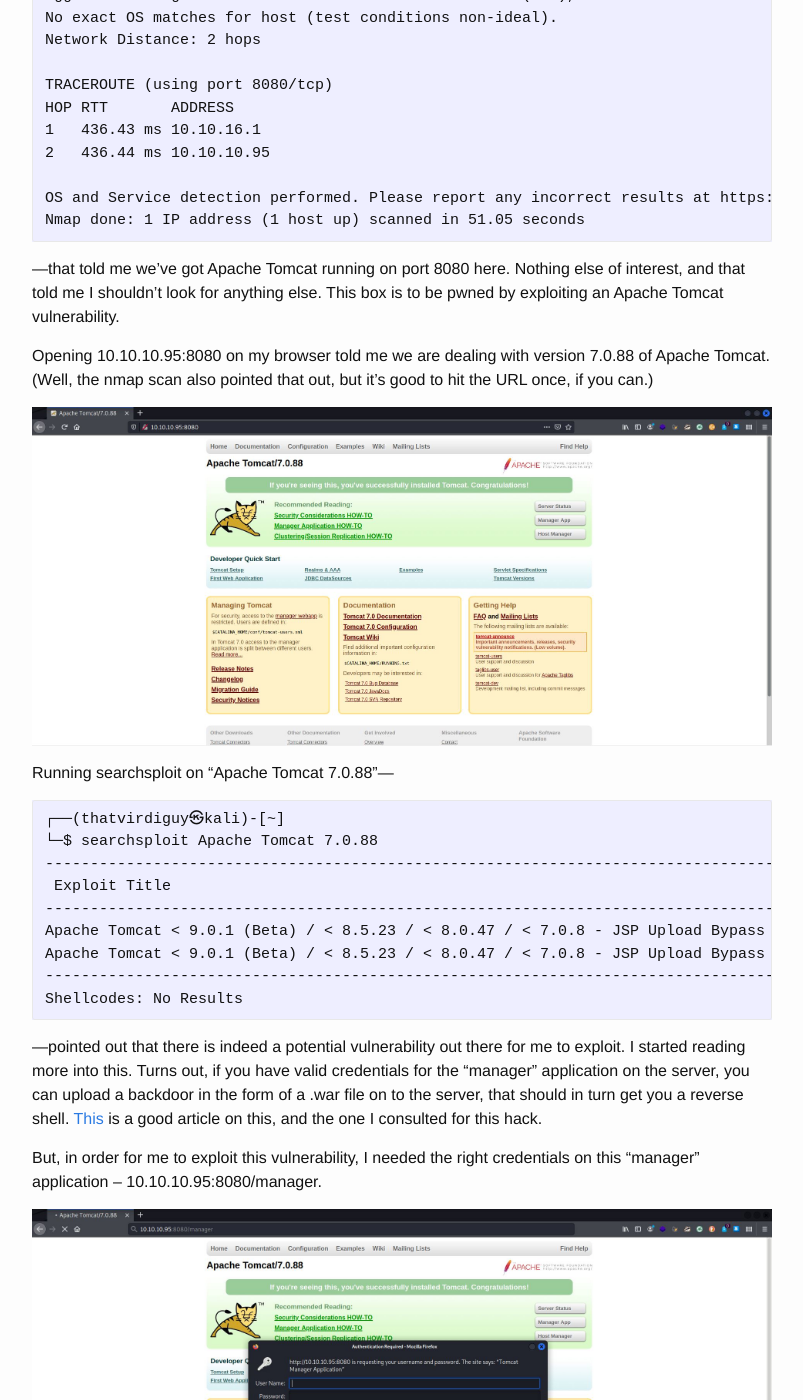
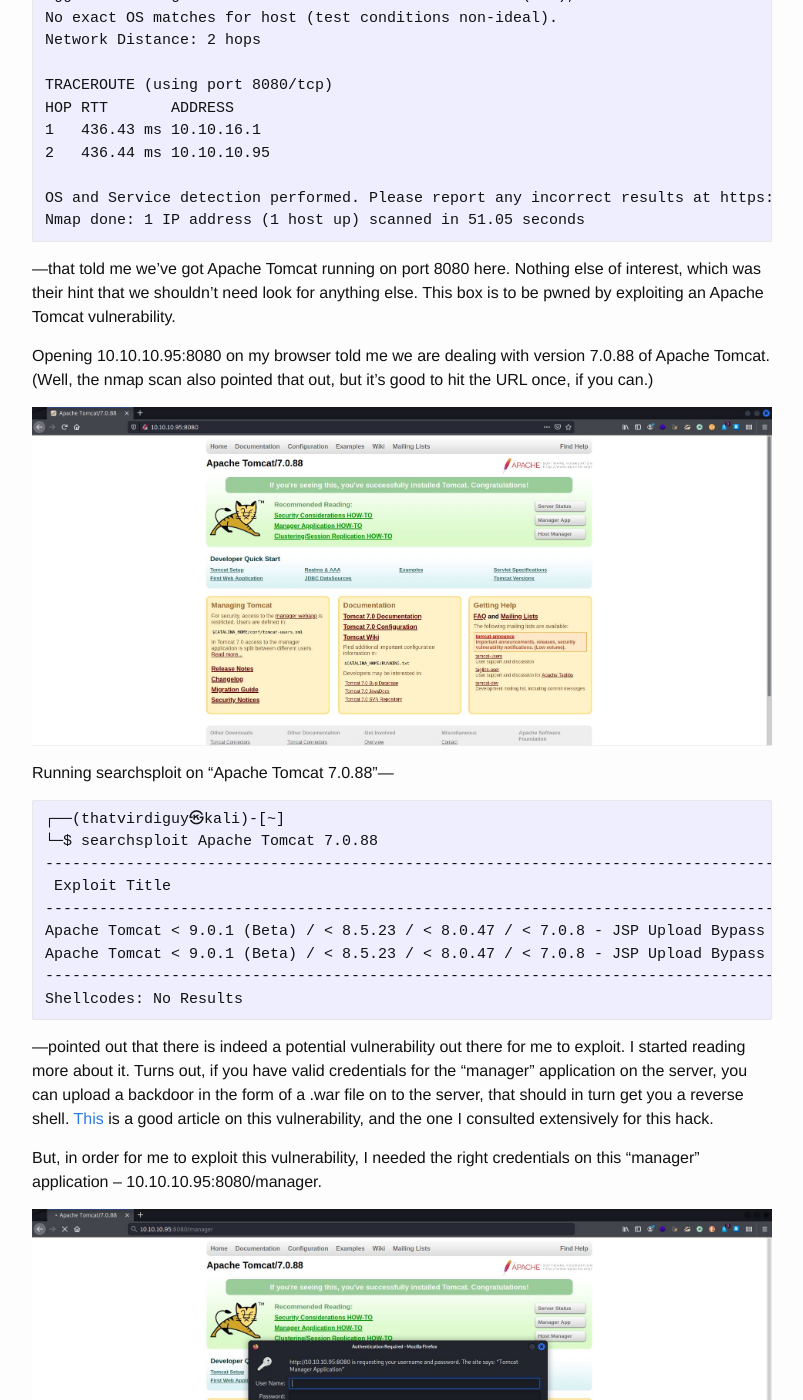
Before and after one commit to thatvirdiguy/thatvirdiguy.github.io, a Jekyll site: the page built from _posts/2022-02-21-hack-the-box:-jerry.md, in a window 1280 px wide and 1400 px high, scrolled down 917 px. Shown: the whole window, without its empty margins (238-1041 px from the left). Built offline with Jekyll 4.4.1, drawn with Linux system fonts in a browser that asks for light colours; our own code applies the rules of GitHub Pages for plain Markdown files; some of the changed text lies outside the part shown.

Commit message:
typo fix

````diff
--- a/_posts/2022-02-21-hack-the-box:-jerry.md
+++ b/_posts/2022-02-21-hack-the-box:-jerry.md
@@ -30,7 +30,7 @@
 Nmap done: 1 IP address (1 host up) scanned in 51.05 seconds
 ```
 
-—that told me we've got Apache Tomcat running on port 8080 here. Nothing else of interest, and that told me I shouldn't look for anything else. This box is to be pwned by exploiting an Apache Tomcat vulnerability.
+—that told me we've got Apache Tomcat running on port 8080 here. Nothing else of interest, which was their hint that we shouldn't need look for anything else. This box is to be pwned by exploiting an Apache Tomcat vulnerability.
 
 Opening 10.10.10.95:8080 on my browser told me we are dealing with version 7.0.88 of Apache Tomcat. (Well, the nmap scan also pointed that out, but it's good to hit the URL once, if you can.)
 
@@ -50,7 +50,7 @@
 Shellcodes: No Results
 ```
 
-—pointed out that there is indeed a potential vulnerability out there for me to exploit. I started reading more into this. Turns out, if you have valid credentials for the "manager" application on the server, you can upload a backdoor in the form of a .war file on to the server, that should in turn get you a reverse shell. [This](https://www.hackingarticles.in/multiple-ways-to-exploit-tomcat-manager/) is a good article on this, and the one I consulted for this hack.
+—pointed out that there is indeed a potential vulnerability out there for me to exploit. I started reading more about it. Turns out, if you have valid credentials for the "manager" application on the server, you can upload a backdoor in the form of a .war file on to the server, that should in turn get you a reverse shell. [This](https://www.hackingarticles.in/multiple-ways-to-exploit-tomcat-manager/) is a good article on this vulnerability, and the one I consulted extensively for this hack.
 
 But, in order for me to exploit this vulnerability, I needed the right credentials on this "manager" application – 10.10.10.95:8080/manager.
 
````
Also changed, not shown: other parts of _posts/2022-02-21-hack-the-box:-jerry.md (+2 -4 lines).
